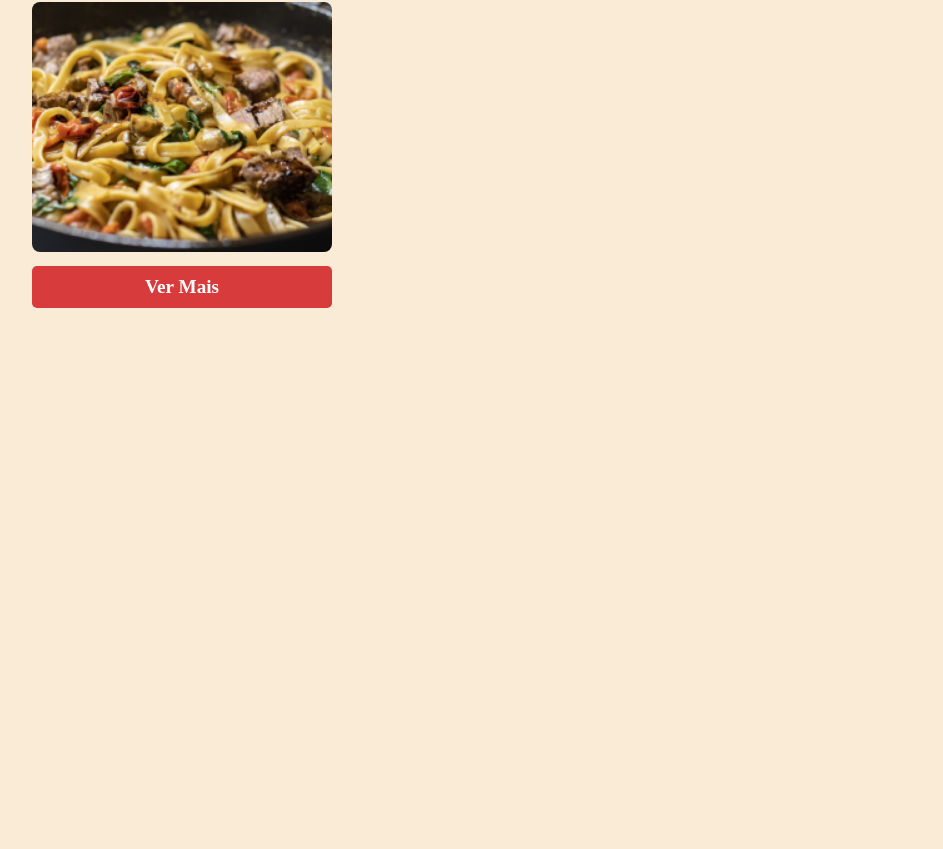
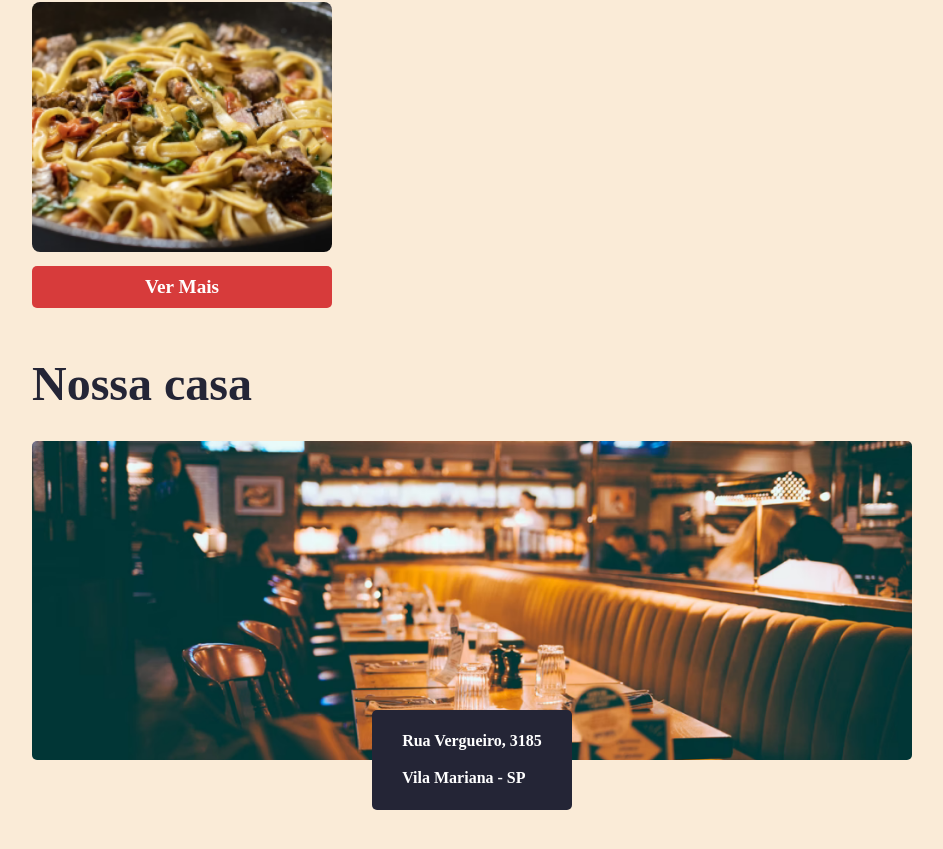
Before and after one commit to igiovany/alura-react-03-router, a React (Create React App) app: page / in a window 1280 px wide. Shown: the part 922-1771 px from the top of the page, without its empty margins (168-1111 px from the left). Before the commit the page ends 1280 px from the top, so only its background shows below. Built offline with nearby package versions, Linux system fonts and the light colour scheme; a web font is replaced by a local one.

Commit message:
Finishing Home Page

```diff
--- a/src/Router.tsx
+++ b/src/Router.tsx
@@ -1,5 +1,6 @@
 import { DefaultPage } from 'components/DefaultPage'
 import { NavMenu } from 'components/NavMenu'
+import { About } from 'pages/About'
 import { Home } from 'pages/Home'
 import { Menu } from 'pages/Menu'
 import { Routes, Route } from 'react-router-dom'
@@ -13,6 +14,7 @@ export function Router() {
         <Route path='/' element={<DefaultPage />}>
           <Route index element={<Home />} />
           <Route path='cardapio' element={<Menu />} />
+          <Route path='sobre' element={<About />} />
         </Route>
       </Routes>
     </main>
--- /dev/null
+++ b/src/pages/About/index.tsx
@@ -0,0 +1,8 @@
+import styles from './About.module.scss'
+
+
+export function About() {
+  return (
+    <section>About us</section>
+  )
+}
--- a/src/pages/Home/index.tsx
+++ b/src/pages/Home/index.tsx
@@ -1,10 +1,11 @@
 import menu from '../../data/menu.json'
-import styles from './home.module.scss'
+import styles from './Home.module.scss'
 import stylesTheme from 'styles/Theme.module.scss'
+import ourPlace from 'assets/our_place.png'
 
 export function Home() {
   let recommendedDishes = [...menu]
-  recommendedDishes = recommendedDishes.sort(() => 0.5 - Math.random()).splice(0,3)
+  recommendedDishes = recommendedDishes.sort(() => 0.5 - Math.random()).splice(0, 3)
   return (
     <section>
 
@@ -23,6 +24,13 @@ export function Home() {
           </div>
         ))}
       </div>
+      <h3 className={stylesTheme.title}> Nossa casa </h3>
+      <div className={styles.ourPlace}>
+        <img src={ourPlace} alt="Casa do aluroni" />
+        <div className={styles.ourPlace__address}>
+          Rua Vergueiro, 3185 <br /> <br /> Vila Mariana - SP
+        </div>
+      </div>
     </section>
   )
 }
```
Also changed, not shown: src/assets/our_place.png (added), src/pages/About/About.module.scss (added).
